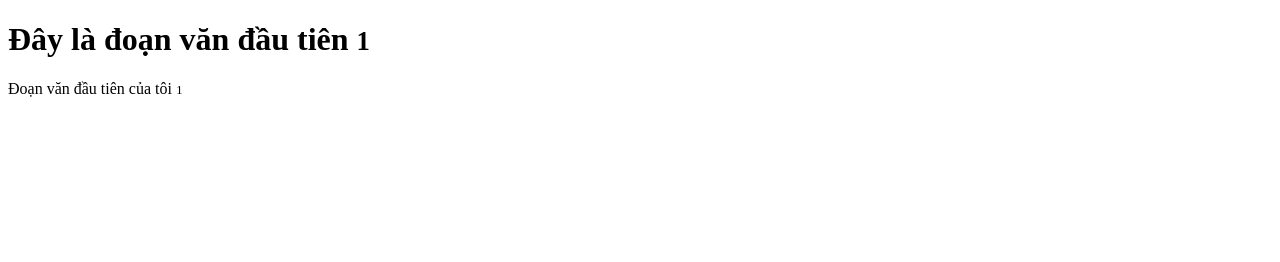
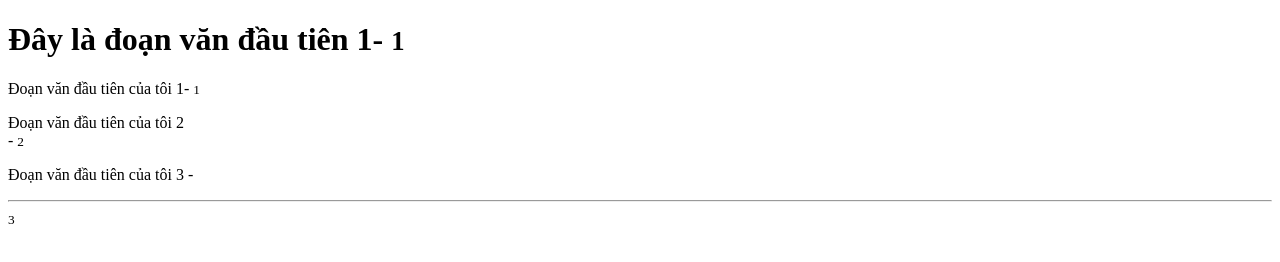
Before and after one commit to reality8080/Study_HTML, a plain HTML site: page Paragraphs/index.html in a window 1280 px wide. Drawn offline with Linux system fonts and the light colour scheme.

Commit message:
HTML Paragraph, <br, <hr>

```diff
--- a/Paragraphs/index.html
+++ b/Paragraphs/index.html
@@ -6,7 +6,9 @@
     <title>Paragraphs</title>
 </head>
 <body>
-    <h1>Đây là đoạn văn đầu tiên <small>1</small></h1>
-    <p>Đoạn văn đầu tiên của tôi <small>1</small></p>
+    <h1>Đây là đoạn văn đầu tiên 1- <small>1</small></h1>
+    <p>Đoạn văn đầu tiên của tôi 1- <small>1</small></p>
+    <p>Đoạn văn đầu tiên của tôi 2 <br>- <small>2</small></p>
+    <p>Đoạn văn đầu tiên của tôi 3 -<hr> <small>3</small></p>
 </body>
 </html>
```
